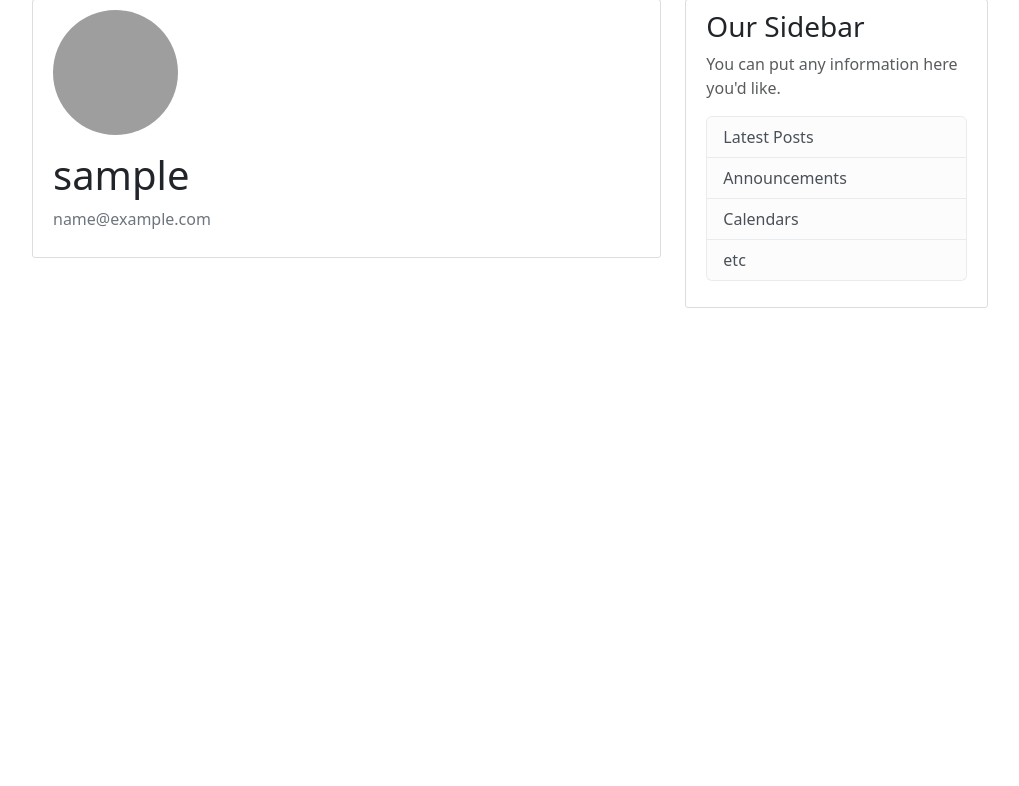
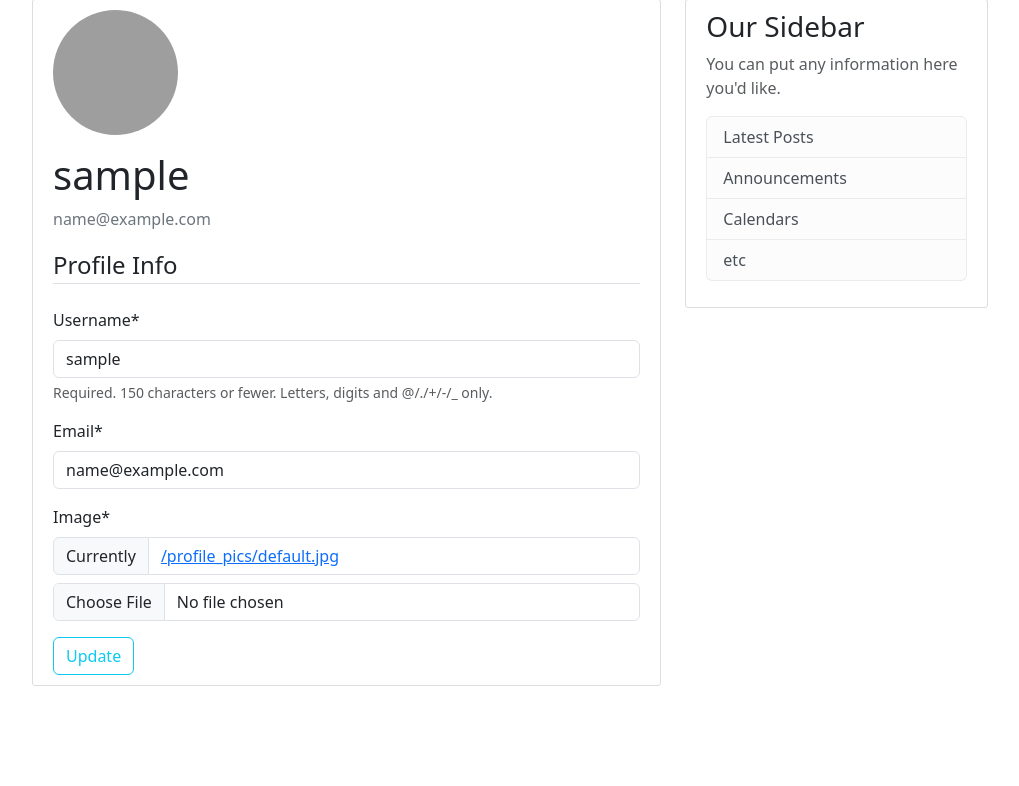
Before and after one commit to phyodev/corey-blog, a Django app: page /profile/ in a window 1280 px wide. Shown: the part 81-867 px from the top of the page, without its empty margins (130-1149 px from the left). Before the commit the page ends 389 px from the top, so only its background shows below. Run offline with Django 5.2, Linux system fonts and the light colour scheme; the visitor is signed in with stand-in values (Sample User, id 1); some libraries are stand-ins or nearby versions; grey boxes are pictures that could not be loaded.

Commit message:
feat[Profile]: image resizing for saving, user and profile update form, update profile view

```diff
--- a/blog/templates/blog/home.html
+++ b/blog/templates/blog/home.html
@@ -2,7 +2,8 @@
 
 {% block content %}
     {% for post in posts %}
-        <article class="media content-section">
+        <article class="media content-section flex d-flex">
+            <img class="rounded-circle article-img" src="{{ post.author.profile.image.url }}" alt="">
             <div class="media-body">
                 <div class="article-metadata">
                     <a class="mr-2" href="#">{{ post.author }}</a>
--- a/users/forms.py
+++ b/users/forms.py
@@ -1,6 +1,7 @@
 from django import forms
 from django.contrib.auth.models import User
 from django.contrib.auth.forms import UserCreationForm
+from .models import Profile
 
 class UserRegisterForm(UserCreationForm):
     email = forms.EmailField()
@@ -8,3 +9,15 @@ class UserRegisterForm(UserCreationForm):
     class Meta:
         model = User
         fields = ['username', 'email', 'password1', 'password2']
+
+class UserUpdateForm(forms.ModelForm):
+    email = forms.EmailField()
+
+    class Meta:
+        model = User
+        fields = ['username', 'email']
+
+class ProfileUpdateForm(forms.ModelForm):
+    class Meta:
+        model = Profile
+        fields = ['image']
--- a/users/models.py
+++ b/users/models.py
@@ -1,5 +1,6 @@
 from django.db import models
 from django.contrib.auth.models import User
+from PIL import Image
 
 class Profile(models.Model):
     user = models.OneToOneField(User, on_delete=models.CASCADE)
@@ -7,3 +8,12 @@ class Profile(models.Model):
 
     def __str__(self) -> str:
         return f'{self.user.username} Profile'
+
+    def save(self):
+        super().save()
+        img = Image.open(self.image.path)
+
+        if img.height > 300 or img.width > 300:
+            output_size = (300, 300)
+            img.thumbnail(output_size)
+            img.save(self.image.path)
--- a/users/templates/users/profile.html
+++ b/users/templates/users/profile.html
@@ -9,6 +9,16 @@
           <p class="text-secondary">{{ user.email }}</p>
         </div>
       </div>
-      <!-- FORM HERE -->
+      <form action="" method="post" enctype="multipart/form-data">
+        {% csrf_token %}
+        <fieldset class="form-group">
+            <legend class="border-bottom mb-4">Profile Info</legend>
+            {{ u_form|crispy }}
+            {{ p_form|crispy }}
+        </fieldset>
+        <div class="form-group">
+            <button class="btn btn-outline-info" type="submit">Update</button>
+        </div>
+    </form>
     </div>
 {% endblock content %}
--- a/users/views.py
+++ b/users/views.py
@@ -2,7 +2,7 @@ from django.shortcuts import render, redirect
 from django.contrib.auth.forms import UserCreationForm
 from django.contrib import messages
 from django.contrib.auth.decorators import login_required
-from .forms import UserRegisterForm
+from .forms import UserRegisterForm, UserUpdateForm, ProfileUpdateForm
 
 def register(request):
     if request.user.is_authenticated:
@@ -21,4 +21,23 @@ def register(request):
 
 @login_required
 def profile(request):
-    return render(request, 'users/profile.html')
+    if request.method == 'POST':
+        u_form = UserUpdateForm(request.POST, instance=request.user)
+        p_form = ProfileUpdateForm(request.POST,
+                                   request.FILES,
+                                   instance=request.user.profile)
+        if u_form.is_valid() and p_form.is_valid():
+            u_form.save()
+            p_form.save()
+            messages.success(request, f'Your account has been updated!')
+            return redirect('profile')
+    else:
+        u_form = UserUpdateForm(instance=request.user)
+        p_form = ProfileUpdateForm(instance=request.user.profile)
+
+    context = {
+        'u_form': u_form,
+        'p_form': p_form
+    }
+
+    return render(request, 'users/profile.html', context)
```
Lines whose indentation alone changed are shown as unchanged.
